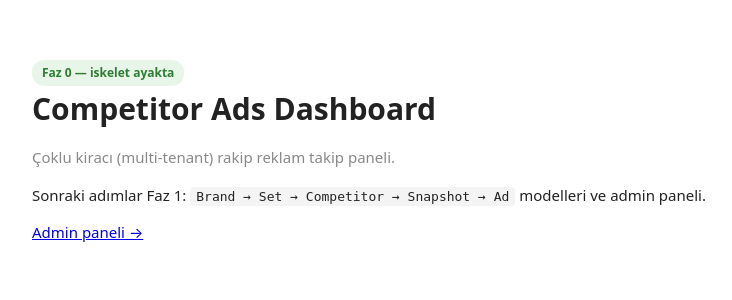
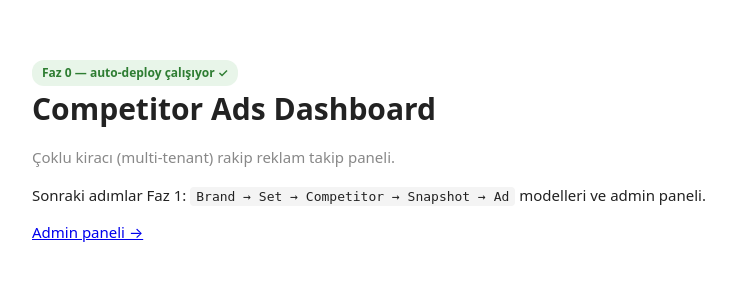
Before and after one commit to studio56dev/competitor-ads-web, a Django app: page / in a window 1280 px wide. Shown: the top 300 px of the page, without its empty margins (248-980 px from the left). Run offline with Django 5.2, Linux system fonts and the light colour scheme.

Commit message:
test: badge metnini guncelle (auto-deploy testi)

```diff
--- a/apps/dashboard/templates/dashboard/home.html
+++ b/apps/dashboard/templates/dashboard/home.html
@@ -13,7 +13,7 @@
   </style>
 </head>
 <body>
-  <span class="badge">Faz 0 — iskelet ayakta</span>
+  <span class="badge">Faz 0 — auto-deploy çalışıyor ✓</span>
   <h1>Competitor Ads Dashboard</h1>
   <p class="muted">Çoklu kiracı (multi-tenant) rakip reklam takip paneli.</p>
   <p>Sonraki adımlar Faz 1: <code>Brand → Set → Competitor → Snapshot → Ad</code> modelleri ve admin paneli.</p>
```
